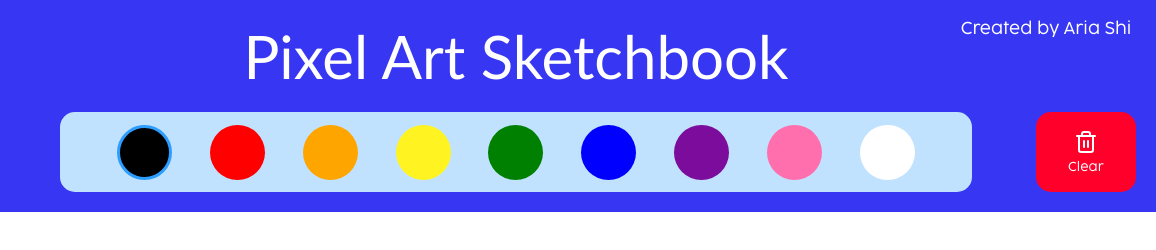
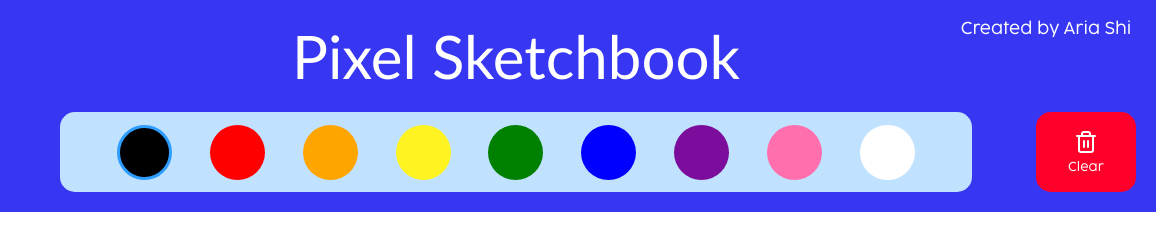
Before and after one commit to ariashi15/etch-a-sketch, a plain HTML site: page index.html in a window 1280 px wide. Shown: the top 250 px of the page, 124-1280 px from the left. Drawn offline with Linux system fonts and the light colour scheme; a web font is replaced by a local one.

Commit message:
changed title

```diff
--- a/index.html
+++ b/index.html
@@ -21,7 +21,7 @@
         <div class="subhead">
             <img src="./icons/info.svg" id="info-button">
         </div>
-        <div id="page-title">Pixel Art Sketchbook</div>
+        <div id="page-title">Pixel Sketchbook</div>
         <div id="author" class="subhead">Created by Aria Shi</div>
     </div>
     <div id="toolbar">
```
